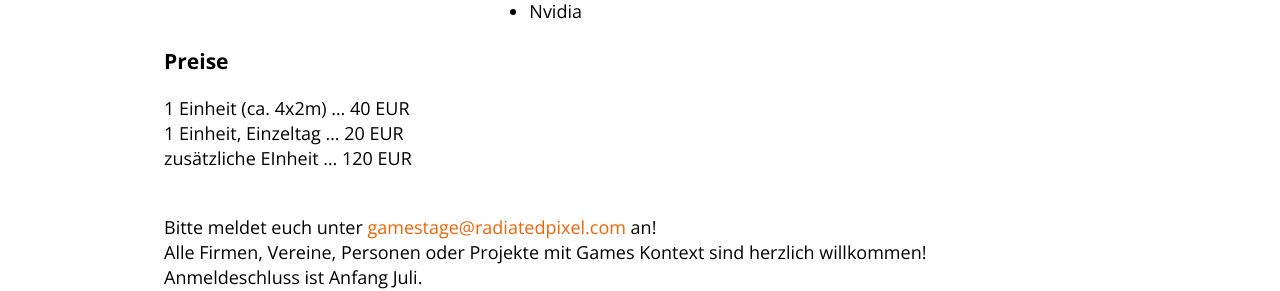
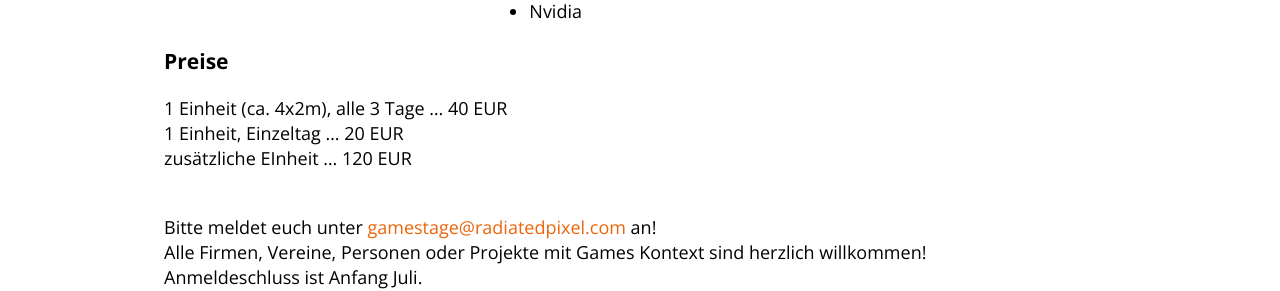
Before and after one commit to Lorti/gsexpo, a Jekyll site: the page built from index.html, in a window 1280 px wide and 900 px high, scrolled down 1611 px. Shown: the part 164-455 px from the top of the window. Built offline with Jekyll 4.4.1, drawn with Linux system fonts in a browser that asks for light colours; nearby versions of some CDN libraries; Markdown is read by kramdown in place of the engine named in the settings.

Commit message:
Update exhibitors.markdown

```diff
--- a/_includes/exhibitors.markdown
+++ b/_includes/exhibitors.markdown
@@ -49,7 +49,7 @@
    </div>
 </div>
 ### Preise
-1 Einheit (ca. 4x2m)	… 40 EUR<br/>
+1 Einheit (ca. 4x2m), alle 3 Tage	… 40 EUR<br/>
 1 Einheit, Einzeltag	… 20 EUR<br/>
 zusätzliche EInheit	    … 120 EUR<br/>
 <br/>
```
